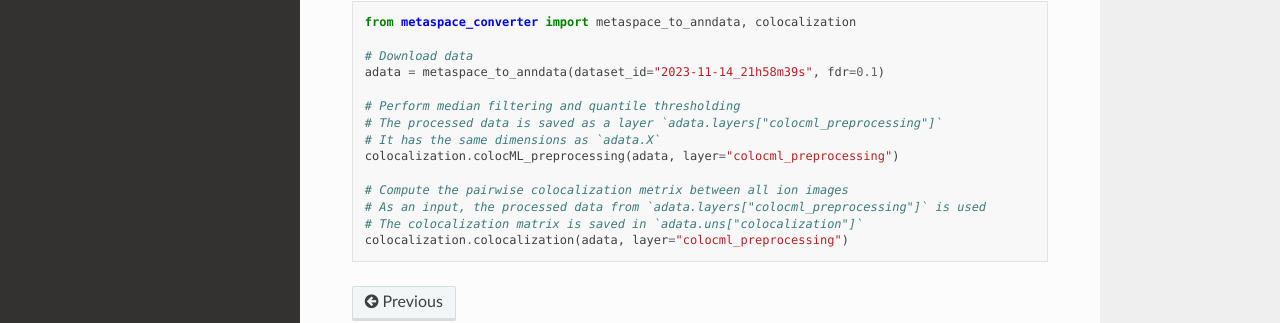
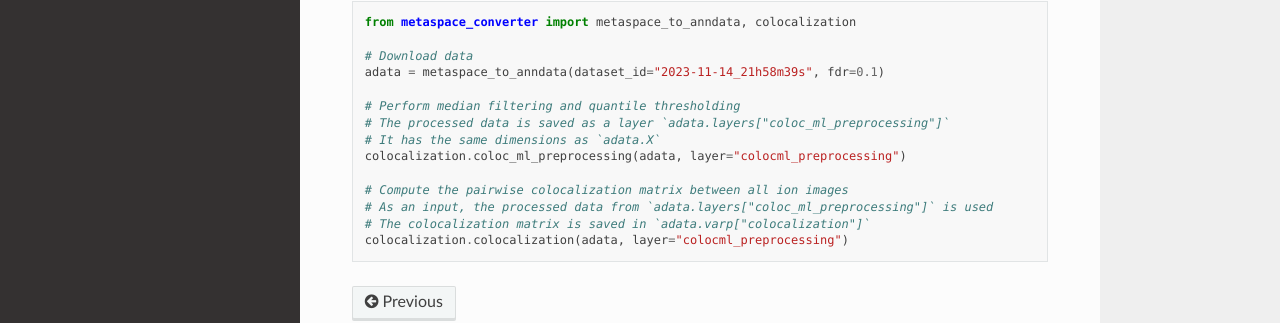
Before and after one commit to metaspace2020/metaspace-converter, a Sphinx documentation site: the page built from docs/examples.rst, in a window 1280 px wide and 900 px high, scrolled down 3096 px. Shown: the part 449-772 px from the top of the window. Built offline with Sphinx 7.4.7 and the Read the Docs theme 2.0.0, drawn with Linux system fonts in a browser that asks for light colours.

Commit message:
renaming of coloc_ml_processing, testing, and moving colocs to varp

```diff
--- a/docs/examples.rst
+++ b/docs/examples.rst
@@ -134,13 +134,13 @@
    adata = metaspace_to_anndata(dataset_id="2023-11-14_21h58m39s", fdr=0.1)
 
    # Perform median filtering and quantile thresholding
-   # The processed data is saved as a layer `adata.layers["colocml_preprocessing"]`
+   # The processed data is saved as a layer `adata.layers["coloc_ml_preprocessing"]`
    # It has the same dimensions as `adata.X`
-   colocalization.colocML_preprocessing(adata, layer="colocml_preprocessing")
+   colocalization.coloc_ml_preprocessing(adata, layer="colocml_preprocessing")
 
-   # Compute the pairwise colocalization metrix between all ion images
-   # As an input, the processed data from `adata.layers["colocml_preprocessing"]` is used
-   # The colocalization matrix is saved in `adata.uns["colocalization"]`
+   # Compute the pairwise colocalization matrix between all ion images
+   # As an input, the processed data from `adata.layers["coloc_ml_preprocessing"]` is used
+   # The colocalization matrix is saved in `adata.varp["colocalization"]`
    colocalization.colocalization(adata, layer="colocml_preprocessing")
 
 
```
Also changed, not shown: 2 other files.
